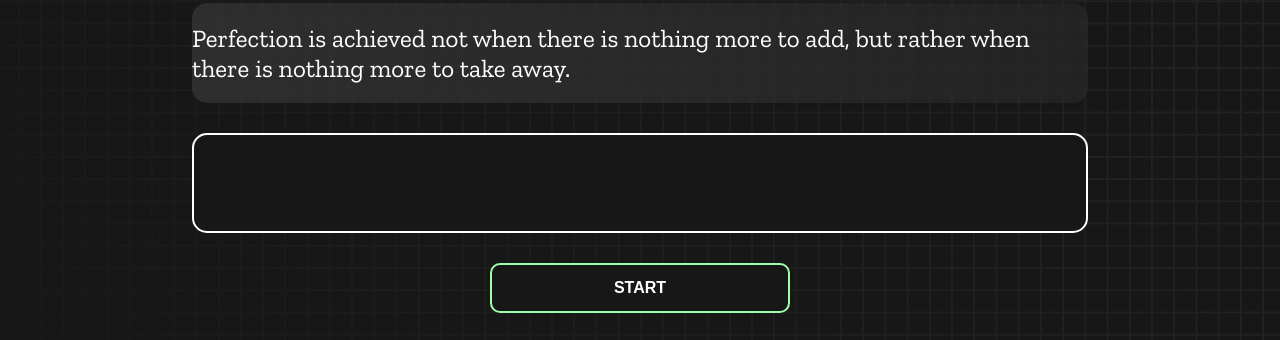
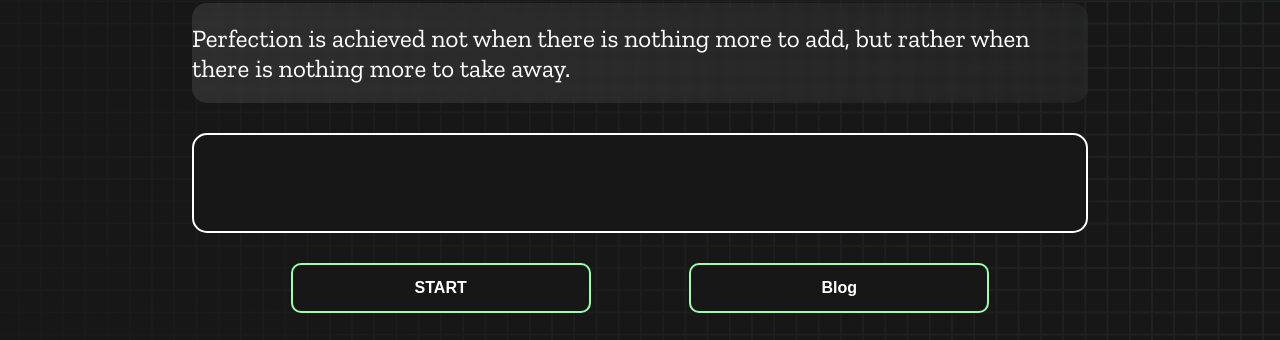
Before and after one commit to miavai649/type_monster, a plain HTML site: page index.html in a window 1280 px wide. Shown: the part 116-456 px from the top of the page. Drawn offline with nearby package versions, Linux system fonts and the light colour scheme.

Commit message:
blog page added

```diff
--- a/index.html
+++ b/index.html
@@ -24,6 +24,7 @@
 
       <div class="buttons">
         <button id="start">START</button>
+        <button><a href="blog.html">Blog</a></button>
       </div>
 
       <div class="divider-container">
--- a/styles.css
+++ b/styles.css
@@ -124,8 +124,9 @@ body {
 }
 
 .buttons {
+  text-decoration: none;
   display: flex;
-  justify-content: center;
+  justify-content: space-evenly;
   margin: 30px 0;
 }
 button {
@@ -140,6 +141,14 @@ button {
   border-radius: 10px;
   border: 2px solid #9dffad;
   cursor: pointer;
+}
+a {
+  font-size: 16px;
+  font-weight: bold;
+  width: 300px;
+  height: 50px;
+  color: white;
+  text-decoration: none;
 }
 
 #histories {
```
Also changed, not shown: blog.html (added, +23 -0 lines).
